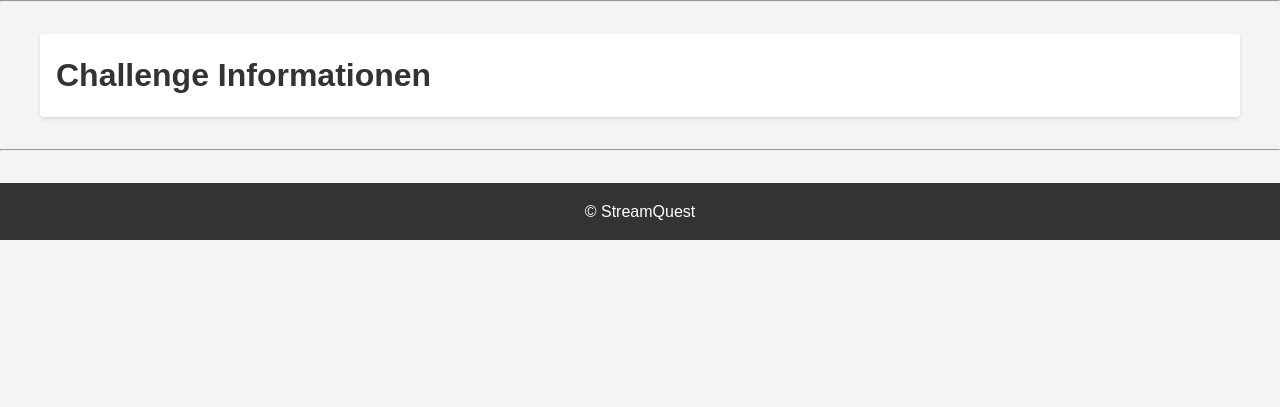
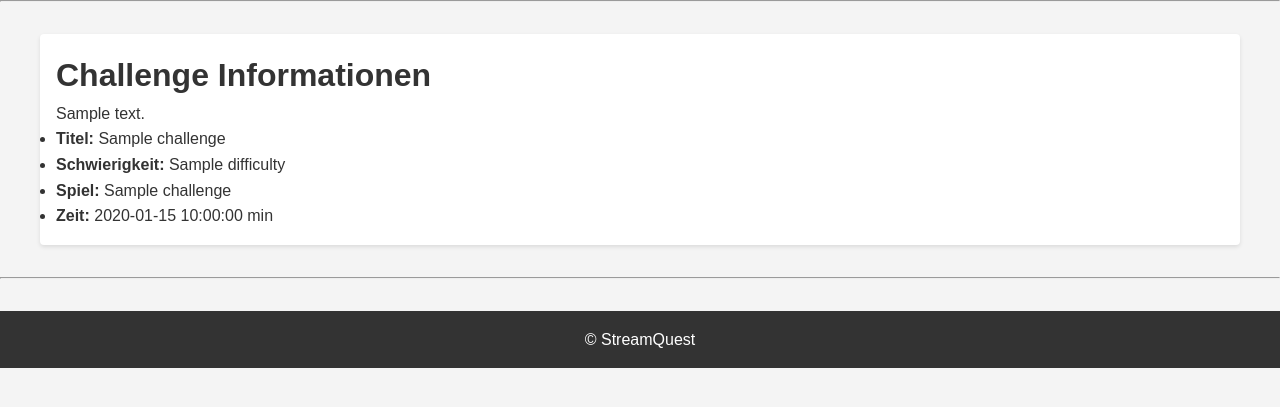
Before and after one commit to stiasnymax-lang/StreamQuest, a Flask app: template templates/challenge.html in a window 1280 px wide. Shown: the part 42-449 px from the top of the page. Run offline with Flask 3, Linux system fonts and the light colour scheme; the template is opened without the code that fills it: most values are stand-ins (such as "Sample title", 1, 10 or a date in 2020).

Commit message:
challenges überabeitet

```diff
--- a/templates/challenge.html
+++ b/templates/challenge.html
@@ -3,7 +3,11 @@
 {% block content %}
   <h1>Challenge Informationen</h1>
 
+<p>{{ challenge.description }}</p>
   <ul>
-
+    <li><strong>Titel:</strong> {{ challenge.title }}</li>
+    <li><strong>Schwierigkeit:</strong> {{ challenge.difficulty }}</li>
+    <li><strong>Spiel:</strong> {{ challenge.game_name }}</li>
+    <li><strong>Zeit:</strong> {{ challenge.time_needed }} min</li>
   </ul>
 {% endblock %}
```
Also changed, not shown: app.py (line endings or trailing spaces).
